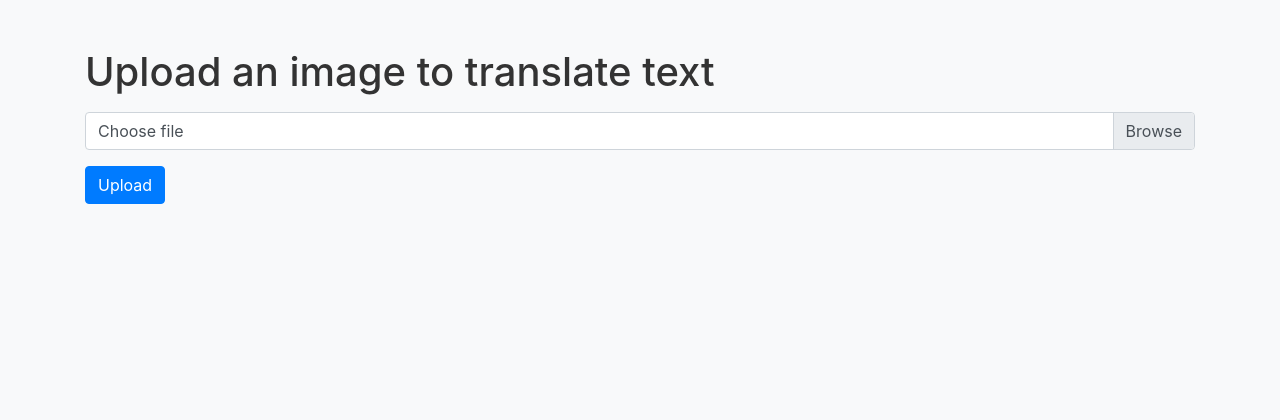
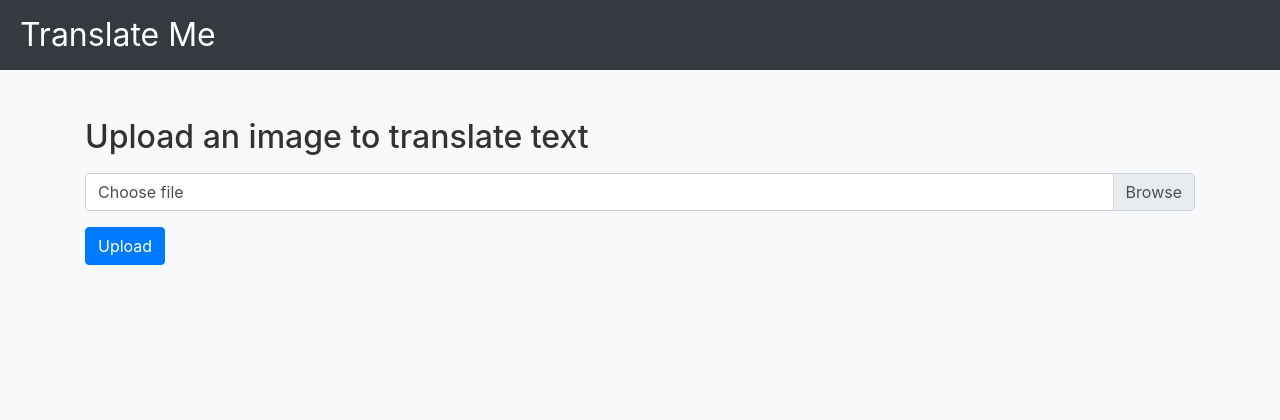
Before and after one commit to philtrachtenberg3/transcribe_me, a Flask app: page / in a window 1280 px wide. Shown: the top 420 px of the page. Run offline with Flask 2, Linux system fonts and the light colour scheme; some libraries are stand-ins or nearby versions.

Commit message:
updated index.html and styles.css to add Translate Me title and adjustpadding

```diff
--- a/app/templates/index.html
+++ b/app/templates/index.html
@@ -3,14 +3,21 @@
 <head>
     <meta charset="UTF-8">
     <meta name="viewport" content="width=device-width, initial-scale=1.0">
-    <title>Image Translation App</title>
+    <title>Translate Me</title>
     <!-- Include Bootstrap CSS from CDN -->
     <link rel="stylesheet" href="https://stackpath.bootstrapcdn.com/bootstrap/4.5.2/css/bootstrap.min.css">
     <link rel="stylesheet" href="/static/css/styles.css">
 </head>
 <body>
+    <header class="bg-dark text-white py-3">
+        <div class="container">
+            <div class="d-flex align-items-center justify-content-start">
+                <h2 class="mb-0 font-weight-normal">Translate Me</h2>
+            </div>
+        </div>
+    </header>
     <div class="container mt-5">
-        <h1 class="mb-3">Upload an image to translate text</h1>
+        <h2 class="mb-3">Upload an image to translate text</h2>
         <form action="/" method="POST" enctype="multipart/form-data" class="mb-3">
             <div class="custom-file mb-3">
                 <input type="file" name="image_file" class="custom-file-input" id="imageFile">
--- a/static/css/styles.css
+++ b/static/css/styles.css
@@ -13,6 +13,21 @@ html, body {
     text-decoration: none; /* Removes underline from links */
   }
 
+  header {
+    background-color: #343a40; /* Dark gray background */
+    color: #ffffff; /* White text color */
+}
+
+header h2 {
+    font-size: 2rem; /* Larger font size for the brand name */
+}
+
+header .container {
+    max-width: 100%;
+    padding-left: 20px;
+    padding-right: 0;
+}
+
   a:hover {
     text-decoration: underline; /* Adds underline on hover for links */
   }
@@ -22,6 +37,11 @@ html, body {
     padding-left: 15px;
     padding-right: 15px;
   }
+
+  /* Adjust the top margin of the main container to give space below the header */
+.container.mt-5 {
+    margin-top: 2rem;
+}
 
   /* Sticky footer */
   footer {
```
